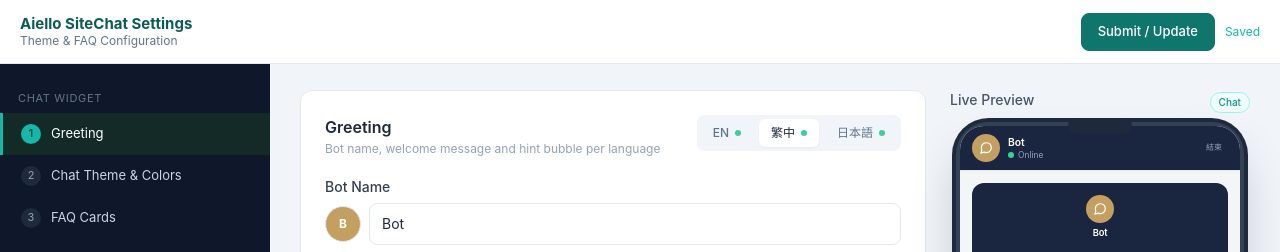
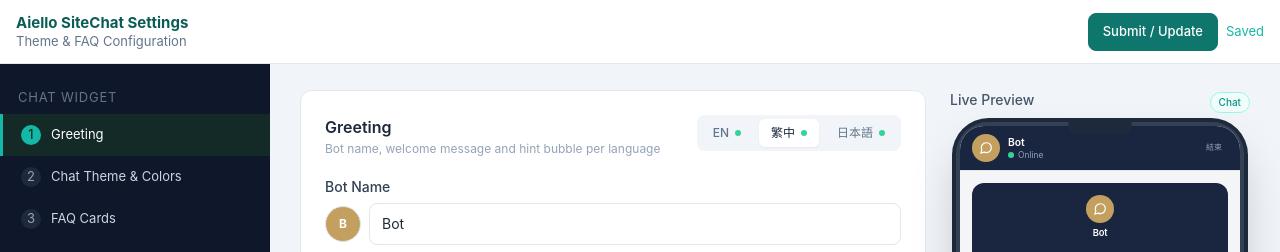
Before and after one commit to aiellojim/SiteChat-Setting-Form, a plain HTML site: page index.html in a window 1280 px wide. Shown: the top 252 px of the page. Drawn offline with nearby package versions, Linux system fonts and the light colour scheme.

Commit message:
Match AVA basic settings header/sidebar exact dimensions and font sizes

```diff
--- a/index.html
+++ b/index.html
@@ -44,20 +44,20 @@
     --ava-sidebar-bg:#0f172a; --ava-sidebar-text:#cbd5e1; --ava-sidebar-active:#14b8a6;
   }
   body{background:var(--ava-bg);}
-  .ava-header{height:64px;background:#fff;border-bottom:1px solid var(--ava-border);display:flex;align-items:center;justify-content:space-between;padding:0 20px;position:sticky;top:0;z-index:50;gap:12px;}
+  .ava-header{height:64px;background:#fff;border-bottom:1px solid var(--ava-border);display:flex;align-items:center;justify-content:space-between;padding:0 16px;position:sticky;top:0;z-index:50;gap:12px;}
   .ava-header .header-left{display:flex;align-items:center;gap:10px;min-width:0;}
   .ava-header .brand{display:flex;flex-direction:column;line-height:1.3;min-width:0;}
   .ava-header .brand strong{font-size:15px;color:var(--ava-primary-dark);}
-  .ava-header .brand-sub{font-size:12px;color:var(--ava-text-light);white-space:nowrap;overflow:hidden;text-overflow:ellipsis;}
-  .ava-header .header-right{display:flex;align-items:center;gap:10px;flex-wrap:wrap;justify-content:flex-end;}
-  .ava-header .btn.primary{background:var(--ava-primary);color:#fff;border:1px solid var(--ava-primary);padding:0 16px;height:38px;border-radius:8px;font-size:13px;font-weight:500;cursor:pointer;font-family:inherit;}
+  .ava-header .brand-sub{font-size:13px;color:var(--ava-text-light);white-space:nowrap;overflow:hidden;text-overflow:ellipsis;}
+  .ava-header .header-right{display:flex;align-items:center;gap:8px;flex-wrap:wrap;justify-content:flex-end;}
+  .ava-header .btn.primary{background:var(--ava-primary);color:#fff;border:1px solid var(--ava-primary);padding:0 14px;height:38px;border-radius:8px;font-size:13px;font-weight:500;cursor:pointer;font-family:inherit;}
   .ava-header .btn.primary:hover{background:var(--ava-primary-dark);}
-  .ava-header .save-indicator{font-size:12px;color:var(--ava-accent);white-space:nowrap;}
+  .ava-header .save-indicator{font-size:13px;color:var(--ava-accent);white-space:nowrap;}
   .ava-layout{display:flex;min-height:calc(100vh - 64px);align-items:stretch;}
   .ava-sidebar{width:270px;flex-shrink:0;background:var(--ava-sidebar-bg);color:var(--ava-sidebar-text);overflow-y:auto;padding:10px 0;position:sticky;top:64px;height:calc(100vh - 64px);}
-  .ava-sidebar .nav-group-label{font-size:11px;text-transform:uppercase;letter-spacing:.06em;color:#64748b;padding:16px 18px 6px;}
+  .ava-sidebar .nav-group-label{font-size:13px;text-transform:uppercase;letter-spacing:.06em;color:#64748b;padding:14px 18px 6px;}
   .ava-sidebar button.nav-item{display:flex;align-items:center;gap:10px;width:100%;text-align:left;background:none;border:none;color:var(--ava-sidebar-text);padding:11px 18px;font-size:13px;cursor:pointer;border-left:3px solid transparent;font-family:inherit;line-height:1.5;}
-  .ava-sidebar button.nav-item .num{width:20px;height:20px;border-radius:50%;background:#1e293b;color:#94a3b8;font-size:11px;display:flex;align-items:center;justify-content:center;flex-shrink:0;}
+  .ava-sidebar button.nav-item .num{width:20px;height:20px;border-radius:50%;background:#1e293b;color:#94a3b8;font-size:13px;display:flex;align-items:center;justify-content:center;flex-shrink:0;}
   .ava-sidebar button.nav-item:hover{background:#1e293b;}
   .ava-sidebar button.nav-item.active{background:#132a27;border-left-color:var(--ava-sidebar-active);color:#fff;}
   .ava-sidebar button.nav-item.active .num{background:var(--ava-accent);color:#04201c;}
```
